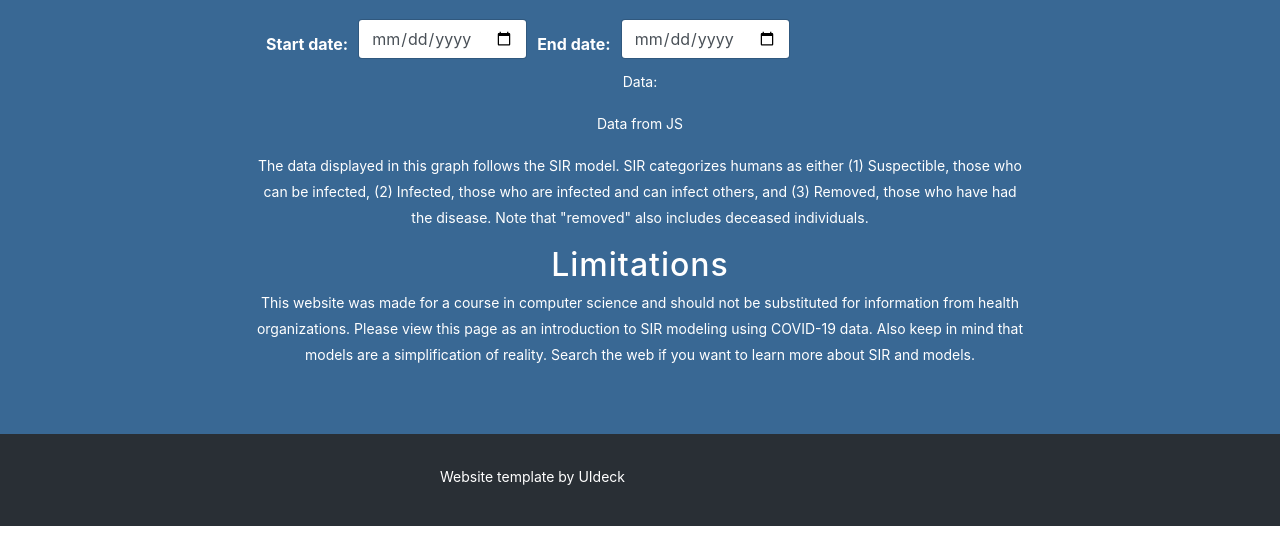
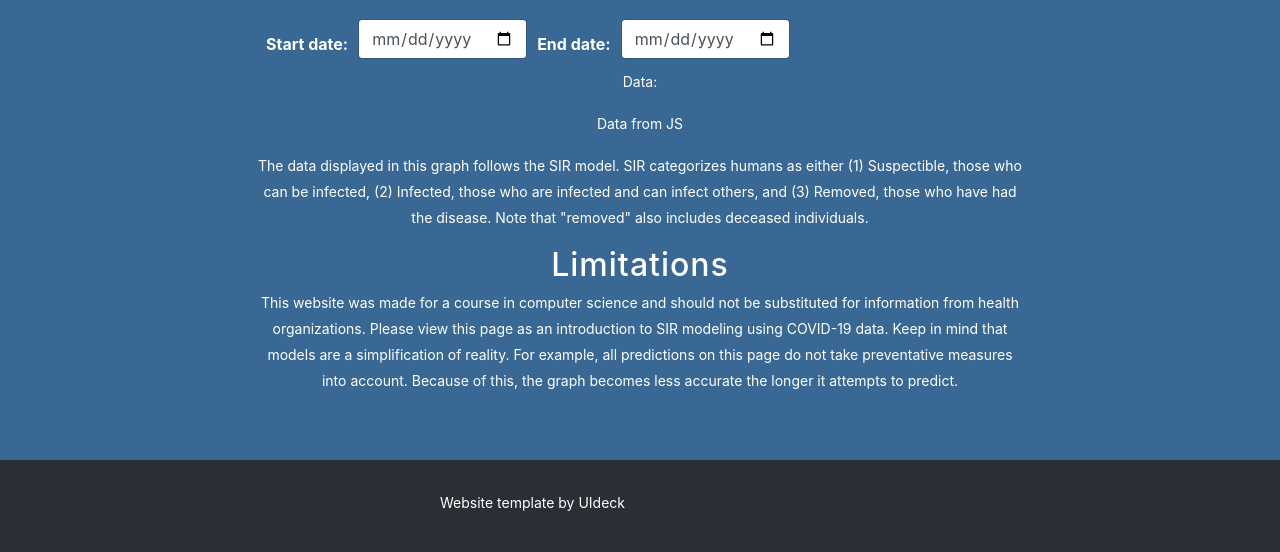
Before and after one commit to balwes/bwest-uggelberg, a website with bundled scripts: page index.html in a window 1280 px wide. Shown: the part 669-1221 px from the top of the page. Before the commit the page ends 1195 px from the top, so only its background shows below. Built offline with nearby package versions, Linux system fonts and the light colour scheme; no server answers.

Commit message:
Add limitation

```diff
--- a/index.html
+++ b/index.html
@@ -36,7 +36,7 @@
 				<p id="data">No Data</p>
 				<p>The data displayed in this graph follows the SIR model. SIR categorizes humans as either (1) Suspectible, those who can be infected, (2) Infected, those who are infected and can infect others, and (3) Removed, those who have had the disease. Note that "removed" also includes deceased individuals.</p>
 				<h1 class="smaller">Limitations</h1>
-				<p>This website was made for a course in computer science and should not be substituted for information from health organizations. Please view this page as an introduction to SIR modeling using COVID-19 data. Also keep in mind that models are a simplification of reality. Search the web if you want to learn more about SIR and models.</p>
+				<p>This website was made for a course in computer science and should not be substituted for information from health organizations. Please view this page as an introduction to SIR modeling using COVID-19 data. Keep in mind that models are a simplification of reality. For example, all predictions on this page do not take preventative measures into account. Because of this, the graph becomes less accurate the longer it attempts to predict.</p>
 			</div>
 		</section>
 
```
